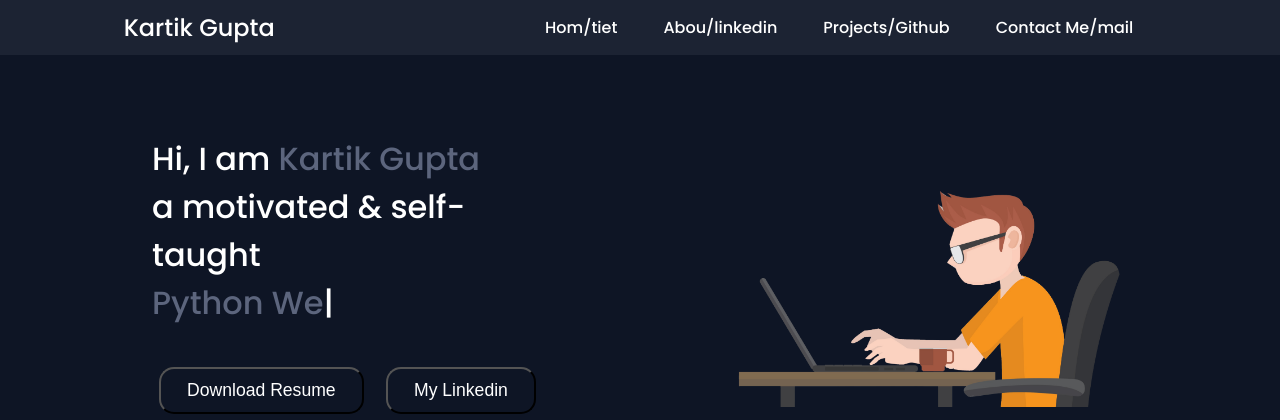
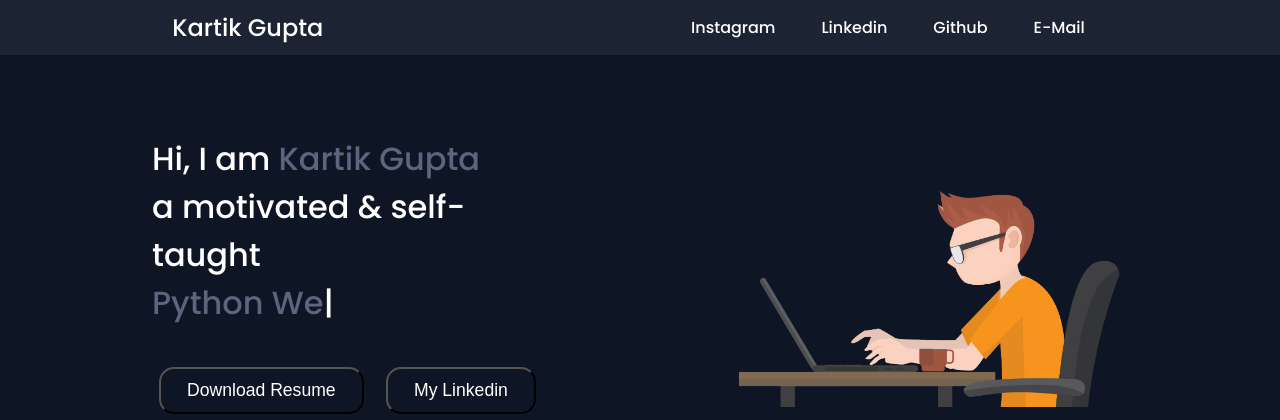
Before and after one commit to itsmekartikgupta/kartik, a Flask app: page / in a window 1280 px wide. Shown: the top 420 px of the page. Run offline with Flask 3, Linux system fonts and the light colour scheme.

Commit message:
version 1.0.1

```diff
--- a/templates/home.html
+++ b/templates/home.html
@@ -53,7 +53,19 @@ nav ul li a:hover {
 
 .left {
   font-size: 1.5rem;
+  justify-content:left;
+
 }
+.left a{
+  color: white;
+  text-decoration: none;
+}
+.left a:hover{
+   color: rgb(87, 171, 255);
+  font-size: 1.6rem;
+}
+
+
 
 .firstSection {
   display: flex;
@@ -291,13 +303,14 @@ footer .footer-rights {
    <body>
       <header>
       <nav>
-         <div class="left"> Kartik Gupta</div>
+         <div class="left">    <a href="/"> Kartik Gupta</a></div>
          <div class="right">
             <ul>
-               <li><a href="/">Hom/tiet</a></li>
-               <li><a href="/">Abou/linkedin</a></li>
-               <li><a href="/">Projects/Github</a></li>
-               <li><a href="/" >Contact Me/mail</a></li>
+               <li><a href="https://www.instagram.com/kartik.___.gupta/">Instagram</a></li>
+               <li><a href="https://www.linkedin.com/in/kartik-gupta-143858185/">Linkedin</a></li>
+               <li><a href="https://github.com/itsmekartikgupta">Github</a></li>
+
+<li><a href="mailto:kgupta6_be20@thapar.edu?subject=Project%20Inquiry">E-Mail</a></li>
             </ul>
          </div>
       </nav>
```
